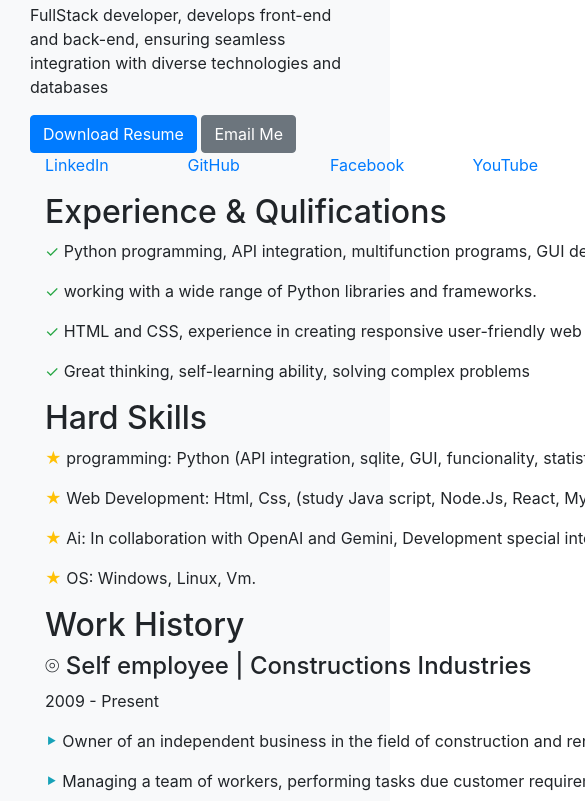
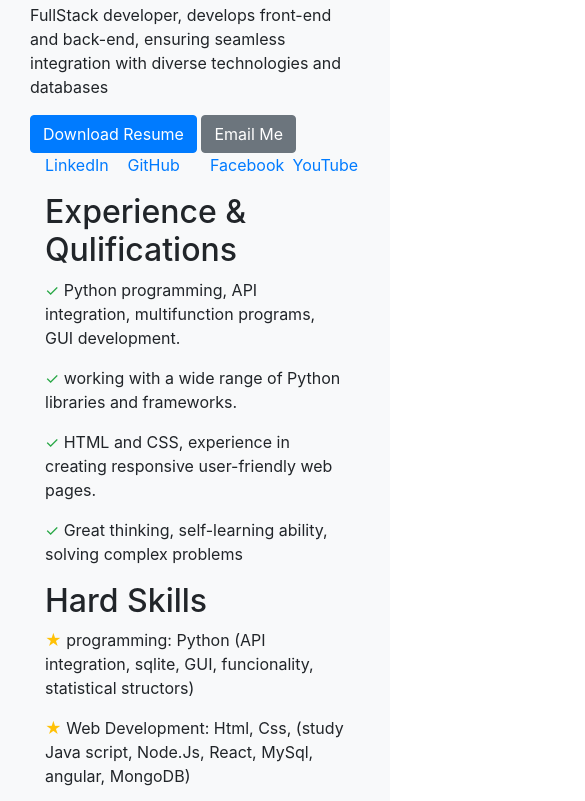
Before and after one commit to Etai89/resume, a plain HTML site: page index.html in a window 390 px wide. Shown: the part 519-1320 px from the top of the page, 585 px wide, since content can reach past the window. Drawn offline with Linux system fonts and the light colour scheme.

Commit message:
responsive min an lg fixed version 2

```diff
--- a/index.html
+++ b/index.html
@@ -30,7 +30,7 @@
 
 
         <!-- links -->
-        <div id="links" class="container" style="width: 600px;">
+        <div id="links" class="container">
             <div class="row">
                 <div class="col-12">
                     <div id="links" class="d-flex justify-content-around">
@@ -60,7 +60,7 @@
         </div>
 
         <!-- info -->
-        <div id="info" class="container mb-3" style="width: 800px;">
+        <div id="info" class="container mb-3">
             <div class="row">
                 <div class="col-12 col-lg-12">
                     <div id="exp" class="col info">
```
